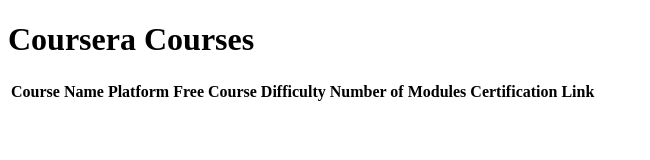
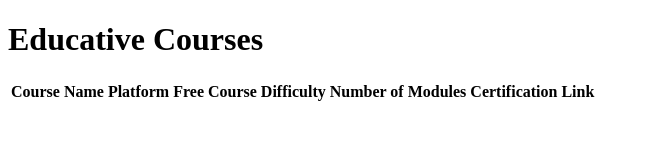
Before and after one commit to varuntech18/educative_courses, a plain HTML site: page index.html in a window 1280 px wide. Shown: the whole page, without its empty margins (0-650 px from the left). Drawn offline with Linux system fonts and the light colour scheme; no server answers.

Commit message:
Update index.html

```diff
--- a/index.html
+++ b/index.html
@@ -3,10 +3,10 @@
 <head>
     <meta charset="UTF-8">
     <meta name="viewport" content="width=device-width, initial-scale=1.0">
-    <title>Coursera Courses</title>
+    <title>Educative Courses</title>
 </head>
 <body>
-    <h1>Coursera Courses</h1>
+    <h1>Educative Courses</h1>
     <table>
         <thead>
             <tr>
```
